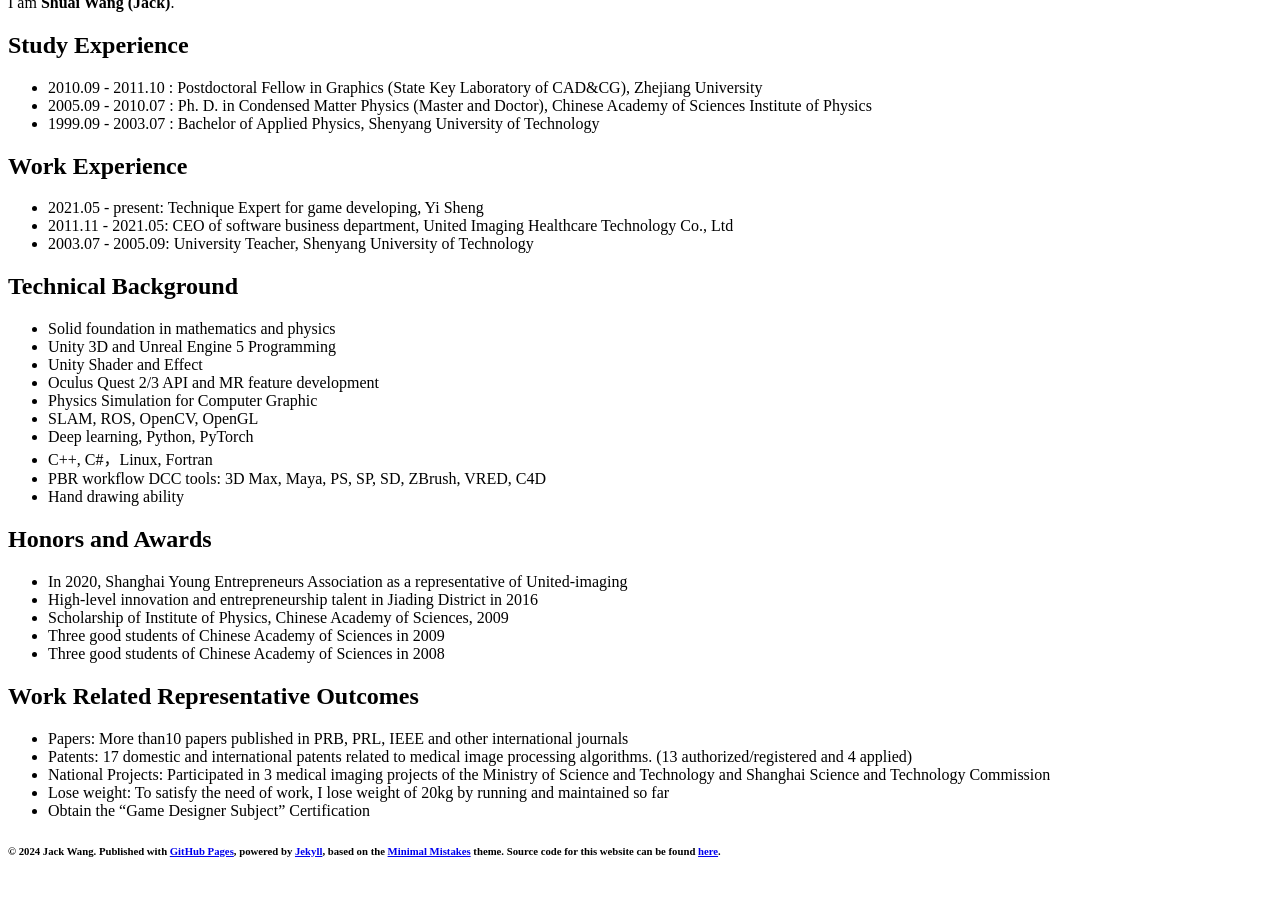
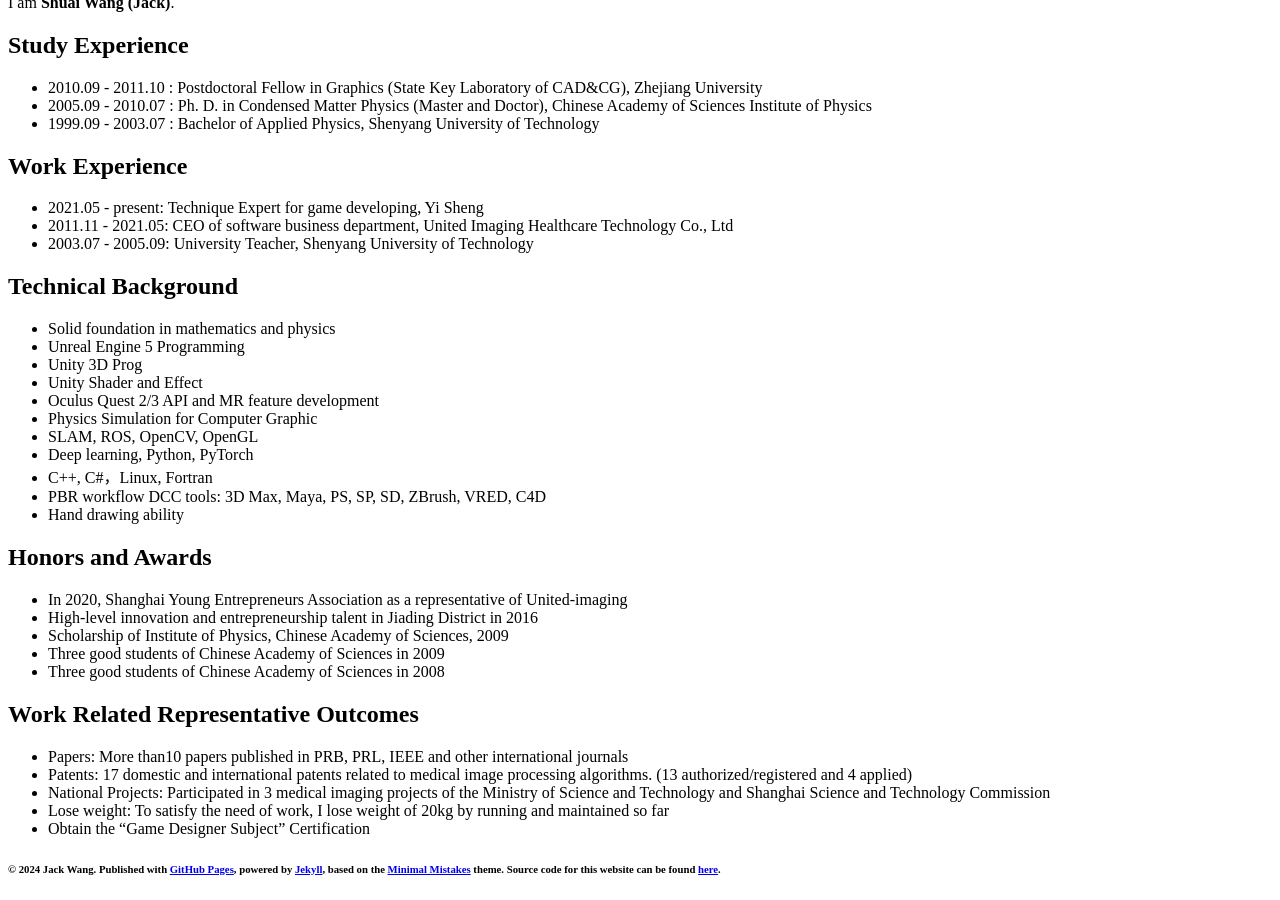
Before and after one commit to swang81/swang81.github.io, a Jekyll site: the page built from index.md, in a window 1280 px wide and 900 px high, scrolled down 839 px. Built offline with Jekyll 4.4.1, drawn with Linux system fonts in a browser that asks for light colours; nearby versions of some CDN libraries; comment, search, counter and statistics services are not loaded; our own code applies the rules of GitHub Pages for plain Markdown files.

```diff
--- a/index.md
+++ b/index.md
@@ -25,7 +25,8 @@
 ## Technical Background
 
 + Solid foundation in mathematics and physics
-+ Unity 3D and Unreal Engine 5 Programming
++ Unreal Engine 5 Programming
++ Unity 3D Prog
 + Unity Shader and Effect
 + Oculus Quest 2/3 API and MR feature development
 + Physics Simulation for Computer Graphic
```
Also changed, not shown: gameengines.md (+4 -1 lines).
